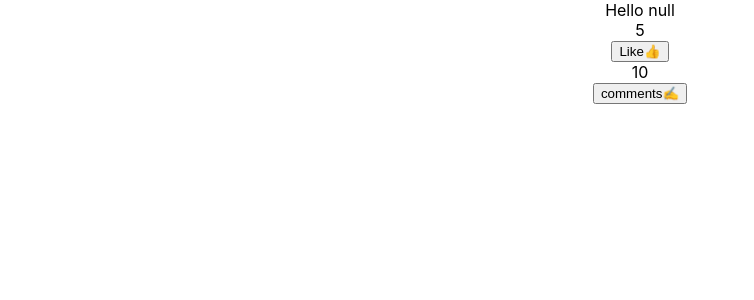
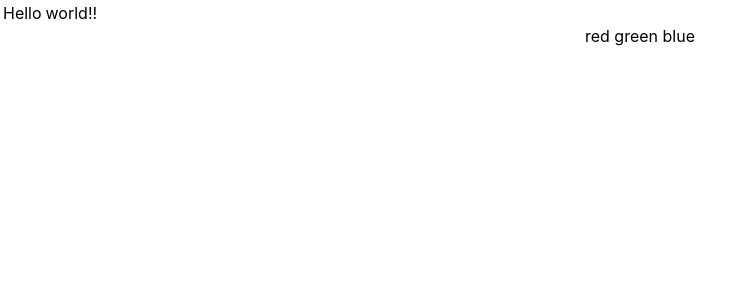
Before and after one commit to Rabindramanohar/react-adv-concepts, a React (Create React App) app: page / in a window 1280 px wide. Shown: the top 300 px of the page, without its empty margins (0-754 px from the left). Built offline with nearby package versions, Linux system fonts and the light colour scheme.

Commit message:
Fragment done

```diff
--- a/src/App.js
+++ b/src/App.js
@@ -1,19 +1,21 @@
 import './App.css';
-import EnhancedCommentComponent from './components/PureComponent/HOC/CommentsComponents';
+import FragmentDemoComponent from './components/Fragments/FragmentsDemo';
+/* import EnhancedCommentComponent from './components/PureComponent/HOC/CommentsComponents';
 import CommentsComponents from './components/PureComponent/HOC/CommentsComponents';
 import EnhancedLikeComponent from './components/PureComponent/HOC/LikeCounts';
 import LikeCounts from './components/PureComponent/HOC/LikeCounts';
 import NormalComponent from './components/PureComponent/NormalComponent';
-import PureComponents from './components/PureComponent/PureComponent';
+import PureComponents from './components/PureComponent/PureComponent'; */
 
 function App() {
   return (
     <div className="App">
       {/* <NormalComponent />
       <PureComponents /> */}
-      <EnhancedLikeComponent />
-      <EnhancedCommentComponent />
+      {/* <EnhancedLikeComponent />
+      <EnhancedCommentComponent /> */}
       {/* <CommentsComponents /> */}
+      <FragmentDemoComponent />
     </div>
   );
 }
--- /dev/null
+++ b/src/components/Fragments/FragmentsDemo.js
@@ -0,0 +1,20 @@
+import React, {Component} from 'react';
+import ListComponent from './ListComponent';
+import TableComponent from './Table';
+
+class FragmentDemoComponent extends Component {
+    constructor(props) {
+        super(props);
+        this.state = {  }
+    }
+    render() {
+        return (
+            <>
+                <TableComponent />
+                <ListComponent />
+            </>
+         );
+    }
+}
+
+export default FragmentDemoComponent;
--- /dev/null
+++ b/src/components/Fragments/ListComponent.js
@@ -0,0 +1,37 @@
+import React, {Component} from 'react';
+
+class ListComponent extends Component {
+    constructor(props) {
+        super(props);
+        this.state = {
+
+         }
+    }
+    render() {
+        const colors = [
+            {
+                id: 1,
+                color: "red"
+            },
+            {
+                id: 2,
+                color: "green"
+            },
+            {
+                id: 3,
+                color: "blue"
+            },
+        ]
+        return (
+            <>
+                {colors.map(item => {
+                   return (
+                        <React.Fragment key = {item.id}>{`${item.color} `}</React.Fragment>
+                    )
+                })}
+            </>
+         );
+    }
+}
+
+export default ListComponent;
--- /dev/null
+++ b/src/components/Fragments/Table.js
@@ -0,0 +1,20 @@
+import React, { Component } from "react";
+import TableDataComponent from "./TableDataComponent";
+
+class TableComponent extends Component {
+    constructor(props) {
+        super(props);
+        this.state = {  }
+    }
+    render() {
+        return (
+            <table>
+                <tr>
+                    <TableDataComponent />
+                </tr>
+            </table>
+         );
+    }
+}
+
+export default TableComponent;
--- /dev/null
+++ b/src/components/Fragments/TableDataComponent.js
@@ -0,0 +1,18 @@
+import React, {Component} from 'react';
+
+class TableDataComponent extends Component {
+    constructor(props) {
+        super(props);
+        this.state = {  }
+    }
+    render() {
+        return (
+            <>
+                <td>Hello</td>
+                <td>world!!</td>
+            </>
+         );
+    }
+}
+
+export default TableDataComponent;
```
Also changed, not shown: src/components/Fragments/theory.txt (added), src/components/HOC/CommentsComponents.js (renamed from src/components/PureComponent/HOC/CommentsComponents.js), src/components/HOC/HOC.js (renamed from src/components/PureComponent/HOC/HOC.js), src/components/HOC/LikeCounts.js (renamed from src/components/PureComponent/HOC/LikeCounts.js), src/components/HOC/theory.txt (renamed from src/components/PureComponent/HOC/theory.txt), 1 other file (tests, documents, lock files or other folders).
